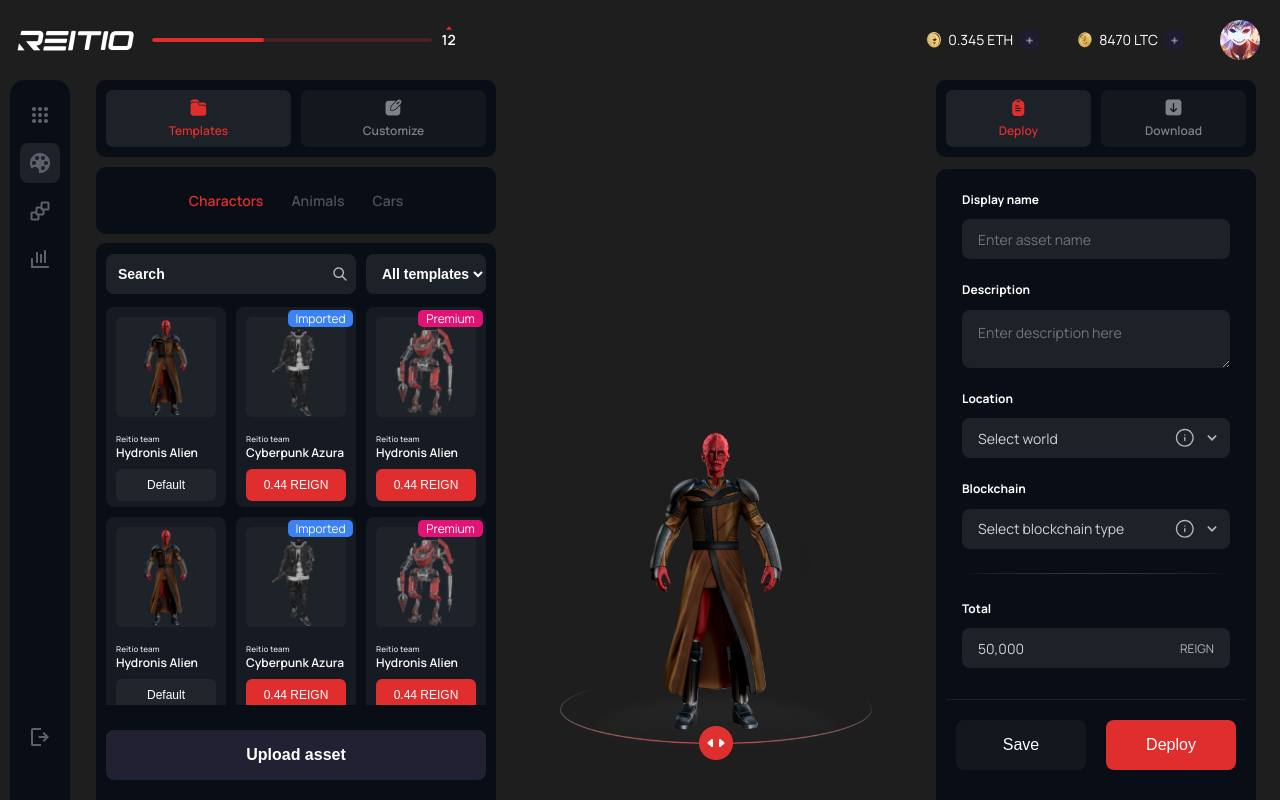
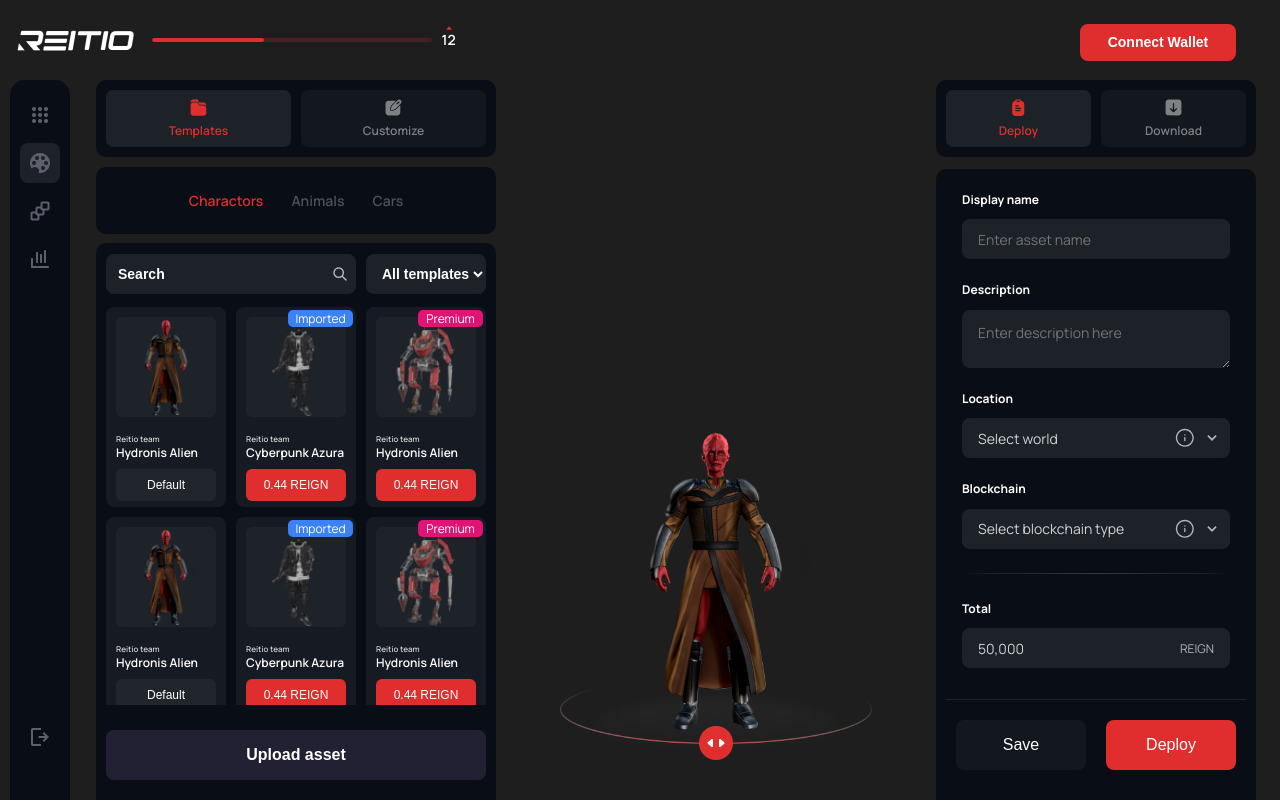
Before and after one commit to roguai/3dcreator-v0.11, a React (Create React App) app: page /assetcreator in a window 1280 px wide. Built offline with nearby package versions, Linux system fonts and the light colour scheme.

Commit message:
wallet connect

```diff
--- a/src/components/App/App.js
+++ b/src/components/App/App.js
@@ -1,11 +1,13 @@
 import { Outlet } from 'react-router-dom';
 import styled from 'styled-components';
+import { useNavigate } from 'react-router-dom';
 import Wrapper from '../shared/Wrapper/Wrapper';
 import { useGlobalContext } from './context';
 
 import Header from '../Header';
 import Sidebar from '../Sidebar';
 import Modal from '../Modal';
+import { useEffect } from 'react';
 
 
 
@@ -20,8 +22,11 @@ export const Conatiner = styled.div`
 
 const App = () => {
   const { state } = useGlobalContext();
+  const navigate=useNavigate();
   const isModalOpen = state.isModalOpen.status;
-
+  useEffect(()=>{
+    navigate('/assetcreator')
+  }, [])
   return (
     <Wrapper>
       {isModalOpen && <Modal />}
--- a/src/components/Header/Header.js
+++ b/src/components/Header/Header.js
@@ -1,30 +1,33 @@
-import React from "react";
+import React, { useState } from "react";
 import styled from "styled-components";
 import { useNavigate } from "react-router-dom";
 import Crypto from "./Crypto";
 import ProgressBar from "./ProgressBar";
 import logo from '../../assets/images/logo.png';
 import avatar from '../../assets/images/avatar.png';
+import { useGlobalContext } from "../App/context";
+import walletIcon from '../../assets/images/favicon 2.png';
 
-export const Container = styled.div`
+const Container = styled.div`
     position: fixed;
     top: 0px;
     left: 0;
     right: 0;
     display: flex;
+    z-index:1000;
 `;
-export const LogoContainer = styled.div`
+const LogoContainer = styled.div`
     flex:auto;
     display:flex;
 
 `;
-export const AvatarContainer = styled.div`
+const AvatarContainer = styled.div`
     flex:auto;
     display:flex;
     justify-content:right;
 `;
 
-export const Avatar = styled.img`
+const Avatar = styled.img`
     width:40px;
     height:40px;
     margin-top:20px;
@@ -34,7 +37,7 @@ export const Avatar = styled.img`
 `;
 
 
-export const Logo = styled.img`
+const Logo = styled.img`
     width:120px;
     height:26px;
     margin-top:27px;
@@ -42,31 +45,173 @@ export const Logo = styled.img`
     cursor:pointer;
 `
 
+const WalletConnectBtn = styled.button`
+    width:156px;
+    height:37px;
+    color:white;
+    border-radius:8px;
+    font-size:14px;
+    font-weight:600;
+    line-height:19px;
+    border:0;
+    cursor:pointer;
+    margin-top: 24px;
+    margin-right: 44px;
+    background:${({ theme }) => theme.colors.mainColor};
+`;
+
+const WalletConnectContainer = styled.div`
+    box-sizing: border-box;
+
+    position: absolute;
+    width: 600px;
+    height: 405px;
+    left: 0px;
+    top: 0px;
+
+    background: rgba(0, 8, 20, 0.68);
+    backdrop-filter: blur(7px);
+    /* Note: backdrop-filter has minimal browser support */
+
+    border-radius: 15px;
+    text-align:center;
+    display:flex;
+    flex-direction:column;
+    justify-content:center;
+    align-items:center;
+    position: fixed;
+    top: calc(50vh - 240px);
+    left: calc(50vw - 300px);
+    & img{
+        position:absolute;
+        margin-top:-465px;
+    }
+}
+`;
+
+const Title = styled.p`
+    margin-top:72px;
+    font-style: normal;
+    font-weight: 600;
+    font-size: 24px;
+    line-height: 120%;
+    /* identical to box height, or 29px */
+
+    text-align: center;
+
+    color: #FFFFFF;
+`;
+
+const Text = styled.p`
+    margin-top: 5px;
+
+    font-style: normal;
+    font-weight: 400;
+    font-size: 18px;
+    line-height: 150%;
+    /* identical to box height, or 27px */
+
+    text-align: center;
+
+    color: rgba(255, 255, 255, 0.9);
+`;
+
+const Wallet = styled.div`
+    width: 500px;
+    height: 74px;
+    margin-top:36px;
+
+    background: #1E1A2F;
+    border-radius: 10px;
+`;
+
+const ConnectBtn = styled.button`
+    width: 500px;
+    height: 74px;
+    margin-top:36px;
+    /* Red */
+
+    background: ${({ theme }) => theme.colors.mainColor};
+    border-radius: 10px;
+    font-weight: 700;
+    font-size: 20px;
+    line-height: 24px;
+    /* identical to box height, or 24px */
+    /* dark */
+
+    color: #05080A;
+    cursor:pointer;
+`;
+
+const BottomText = styled.p`
+    font-weight: 500;
+    font-size: 16px;
+    line-height: 150%;
+    /* identical to box height, or 24px */
+
+    text-align: center;
+
+    color: rgba(255, 255, 255, 0.9);
+    margin-top:19px;
+`
 
 
 const Header = () => {
-    const navigate=useNavigate();
+    const navigate = useNavigate();
+    const { state, changeProfile } = useGlobalContext();
+    const [isopenWallet, setIsopenWallet] = useState(false);
     return (
         <Container>
             <LogoContainer>
                 <Logo
-                    onClick={()=>{
+                    onClick={() => {
                         navigate('/profile');
                     }}
                     src={logo}
                 />
-                <ProgressBar value={40}/>
+                <ProgressBar value={40} />
             </LogoContainer>
+            {
+                state.profile.iswalletConnect &&
                 <AvatarContainer>
                     <Crypto crypto="bitcoin" amount="0.345 ETH" />
                     <Crypto crypto="litecoin" amount="8470 LTC" />
                     <Avatar
-                    onClick={()=>{
+                        onClick={() => {
                             navigate('/profile');
                         }}
                         src={avatar}
                     />
                 </AvatarContainer>
+            }
+            {
+                !state.profile.iswalletConnect &&
+                <AvatarContainer>
+                    <WalletConnectBtn
+                        onClick={() => {
+                            setIsopenWallet(true);
+                        }}
+                    >Connect Wallet</WalletConnectBtn>
+                </AvatarContainer>
+            }
+            {
+                isopenWallet &&
+                <WalletConnectContainer>
+                    <img src={walletIcon} />
+                    <Title>Connect wallet</Title>
+                    <Text>Choose your wallet to sign in</Text>
+                    <Wallet></Wallet>
+                    <ConnectBtn
+                        onClick={()=>{
+                            changeProfile('Unnamed', true);
+                            setIsopenWallet(false);
+                        }}
+                    >Connect</ConnectBtn>
+                    <BottomText>Terms and Conditions</BottomText>
+                </WalletConnectContainer>
+
+            }
+
         </Container>
     )
 }
--- /dev/null
+++ b/src/components/RouteErrorPage/RouteErrorPage.js
@@ -0,0 +1,26 @@
+import styled from "styled-components";
+
+const Container=styled.div`
+    text-align:center;
+    width: 400px;
+    margin: auto;
+    color: white;
+    height: 100%;
+    display: flex;
+    flex-direction: column;
+    justify-content: center;
+`;
+
+
+const ErrorPage = () => {
+    return (
+        <Container>
+            <h1>Oops!</h1>
+            <p>Blank page</p>
+
+
+        </Container>
+    )
+};
+
+export default ErrorPage;
--- /dev/null
+++ b/src/components/RouteErrorPage/index.js
@@ -0,0 +1,3 @@
+import ErrorPage from "./RouteErrorPage";
+
+export default ErrorPage;
--- a/src/components/Sidebar/Sidebar.js
+++ b/src/components/Sidebar/Sidebar.js
@@ -63,7 +63,7 @@ const SignOut = styled.div`
 
 const links = [
     {
-        to: '/profile',
+        to: '/apps',
         icon: menuicon
     },
     {
--- a/src/hooks/useMainHook.js
+++ b/src/hooks/useMainHook.js
@@ -5,6 +5,7 @@ import * as ACTIONS from '../store/actions/index';
 const initialState={
     isModalOpen:{status:false, name:''},
     profile:{
+        iswalletConnect:false,
         username:'Unnamed'
     },
     theme:'default'
@@ -17,8 +18,8 @@ const useMainHook=()=>{
         dispatch(ACTIONS.modal(name));
     };
 
-    const changeProfile=(username)=>{
-        dispatch(ACTIONS.changeProfile(username));
+    const changeProfile=(username, isw=true)=>{
+        dispatch(ACTIONS.changeProfile(username, isw));
     }
 
     const changeTheme=(theme)=>{
--- a/src/store/actions/index.js
+++ b/src/store/actions/index.js
@@ -7,10 +7,10 @@ export const modal=(name)=>{
     }
 }
 
-export const changeProfile=(username)=>{
+export const changeProfile=(username, isw)=>{
     return {
         type:ACTION_TYPES.CHANGE_PROFILE,
-        payload:{username: username}
+        payload:{username: username, iswalletConnect:isw}
     }
 }
 
--- a/src/store/reducers/index.js
+++ b/src/store/reducers/index.js
@@ -14,7 +14,8 @@ export const mainReducer=(state, action)=>{
         return {
             ...state,
             profile:{
-                username:action.payload.username
+                username:action.payload.username,
+                iswalletConnect:action.payload.iswalletConnect
             }
         }
     }
```
Also changed, not shown: src/index.js (+10 -0 lines), src/assets/images/favicon 2.png (added). Lines whose indentation alone changed are shown as unchanged.
